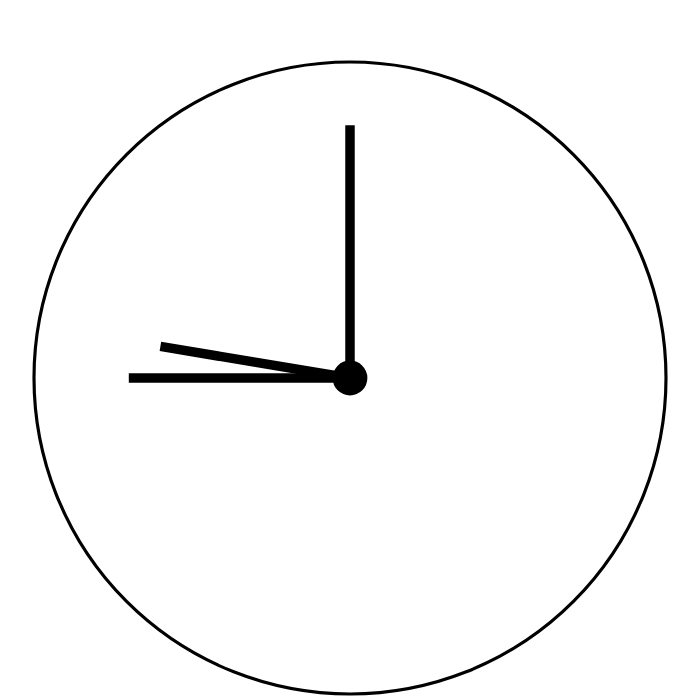
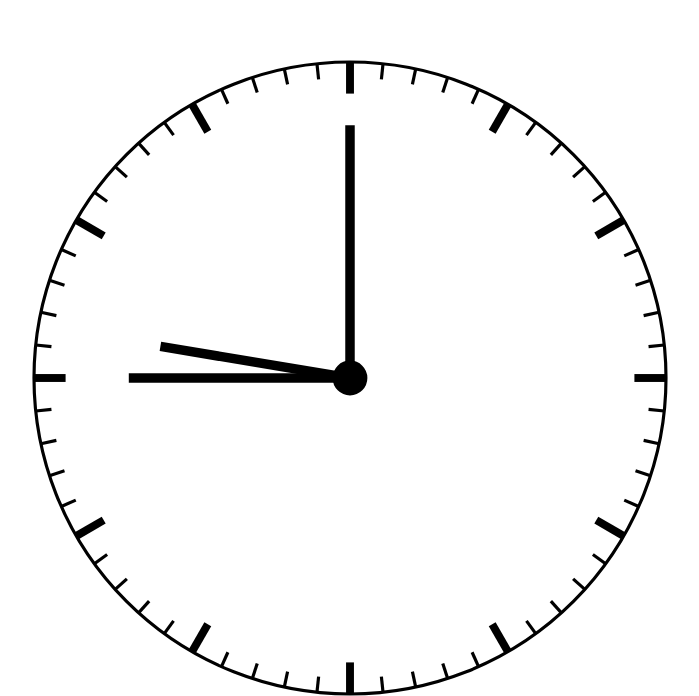
Before and after one commit to maryhbb/Fancy-Analog-Clock, a plain HTML site: page index.html in a window 1280 px wide. Shown: the part 262-958 px from the top of the page, without its empty margins (290-989 px from the left). Drawn offline with Linux system fonts and the light colour scheme.

Commit message:
Destructure offset

```diff
--- a/script.js
+++ b/script.js
@@ -16,12 +16,12 @@
 
 function createLine(p1, p2, strong) {
   const svgEl = document.querySelector("svg"); // get svg Element
-  const lineEl = document.createElementNS("http://www.w3.org/2000/svg", line); //create line Element
-  svgEl.appendChild("lineEl"); // append line Element into SVG as child
+  const lineEl = document.createElementNS("http://www.w3.org/2000/svg", "line"); //create line Element
+  svgEl.appendChild(lineEl); // append line Element into SVG as child
   lineEl.setAttribute("x1", p1.x); // set Attributes on line Element
   lineEl.setAttribute("y1", p1.y);
   lineEl.setAttribute("x2", p2.x);
-  lineEl.setAttribute("y1", p2.y);
+  lineEl.setAttribute("y2", p2.y);
   lineEl.setAttribute("stroke", "black");
   lineEl.setAttribute("stroke-width", strong ? 2.5 : 1);
 }
@@ -30,23 +30,27 @@ function createLine(p1, p2, strong) {
 
 const degToRad = (deg) => (deg * Math.PI) / 180; // find radian of each degree since Math functions work only with radians)
 
-const offset = { x: 200, y: 200 }; // we are a fix offset
+function findPoint(r, deg, { x, y } = { x: 0, y: 0 }) { //x and y is offset
 
-function findPoint(r, deg, offset) {
   const rad = degToRad(deg);
 
-  let x = offset ? offset.x + r * Math.cos(rad) : r * Math.cos(rad); // To find x, the formula is radius * cos (deg), but because math functions require radians as input, we need to convert the angle from degrees to radians first.
-  let y = offset ? offset.y + r * Math.sin(rad) : r * Math.sin(rad); // To find y, the formula is radius * sin (deg)
+  // To find x, the formula is radius * cos (deg), but because math functions require radians as input, we need to convert the angle from degrees to radians first.
+  // To find y, the formula is radius * sin (deg)
 
-  return { x, y };
+  return { x: x + r * Math.cos(rad), y: y + r * Math.sin(rad) };
 }
 
-// we need drawing tick with points
+// now drawing ticks with points
 
-function drawTick(deg){
-const strong = deg % 30 == 0 ;
-const p1 = findPoint(100, deg, offset);
-const p2 = findPoint (strong ? 90 : 95, deg, offset);
+function drawTick(deg, offset) {
+  const strong = deg % 30 == 0;
+  const p1 = findPoint(100, deg, offset);
+  const p2 = findPoint(strong ? 90 : 95, deg, offset);
 
-createLine(p1, p2, strong)
+  createLine(p1, p2, strong);
 }
+
+for (let deg = 0; deg < 360; deg += 6) {
+  const offset = { x: 200, y: 200 }; // we have a fix offset
+  drawTick(deg, offset);
+}
```
Also changed, not shown: index.html (+1 -1 lines).
